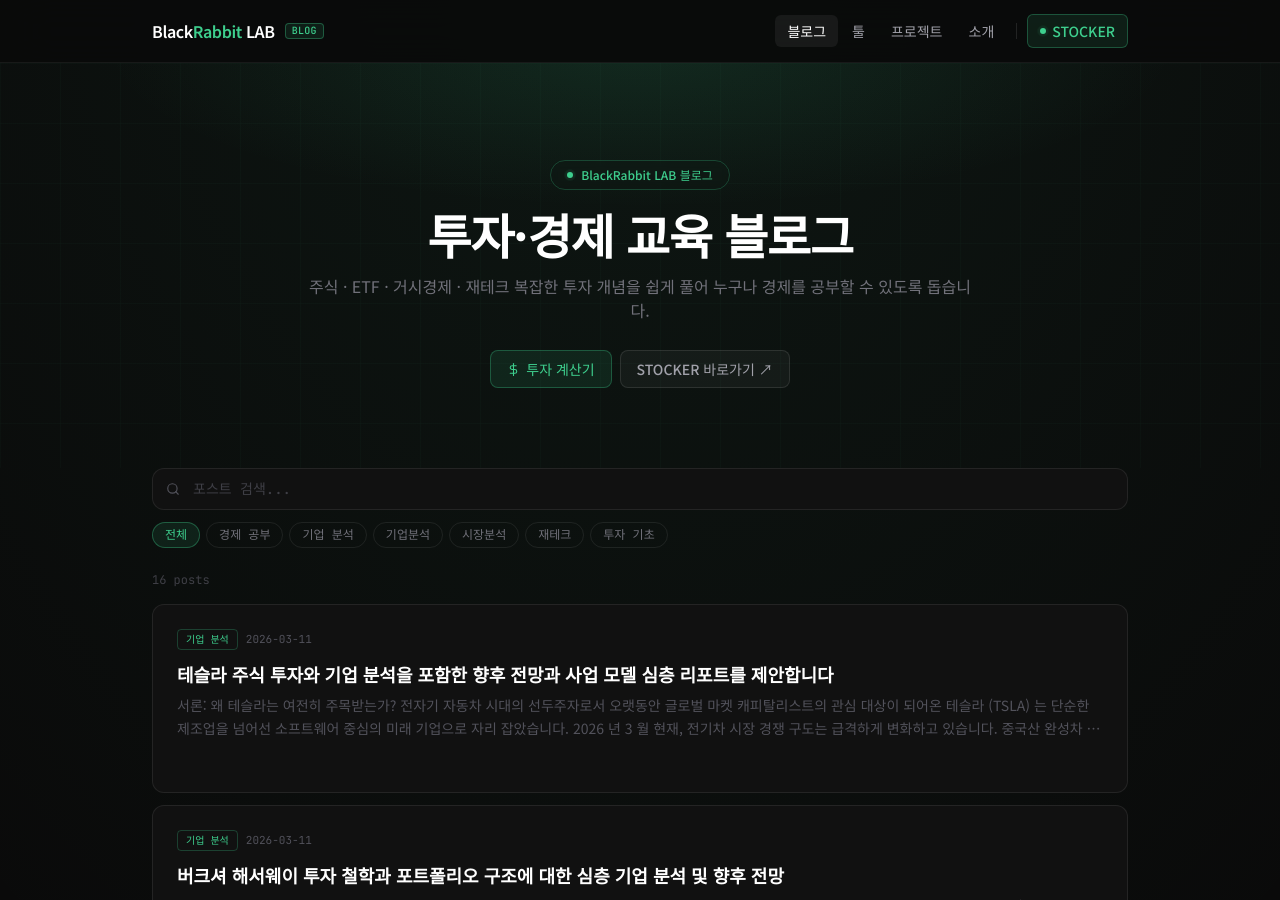
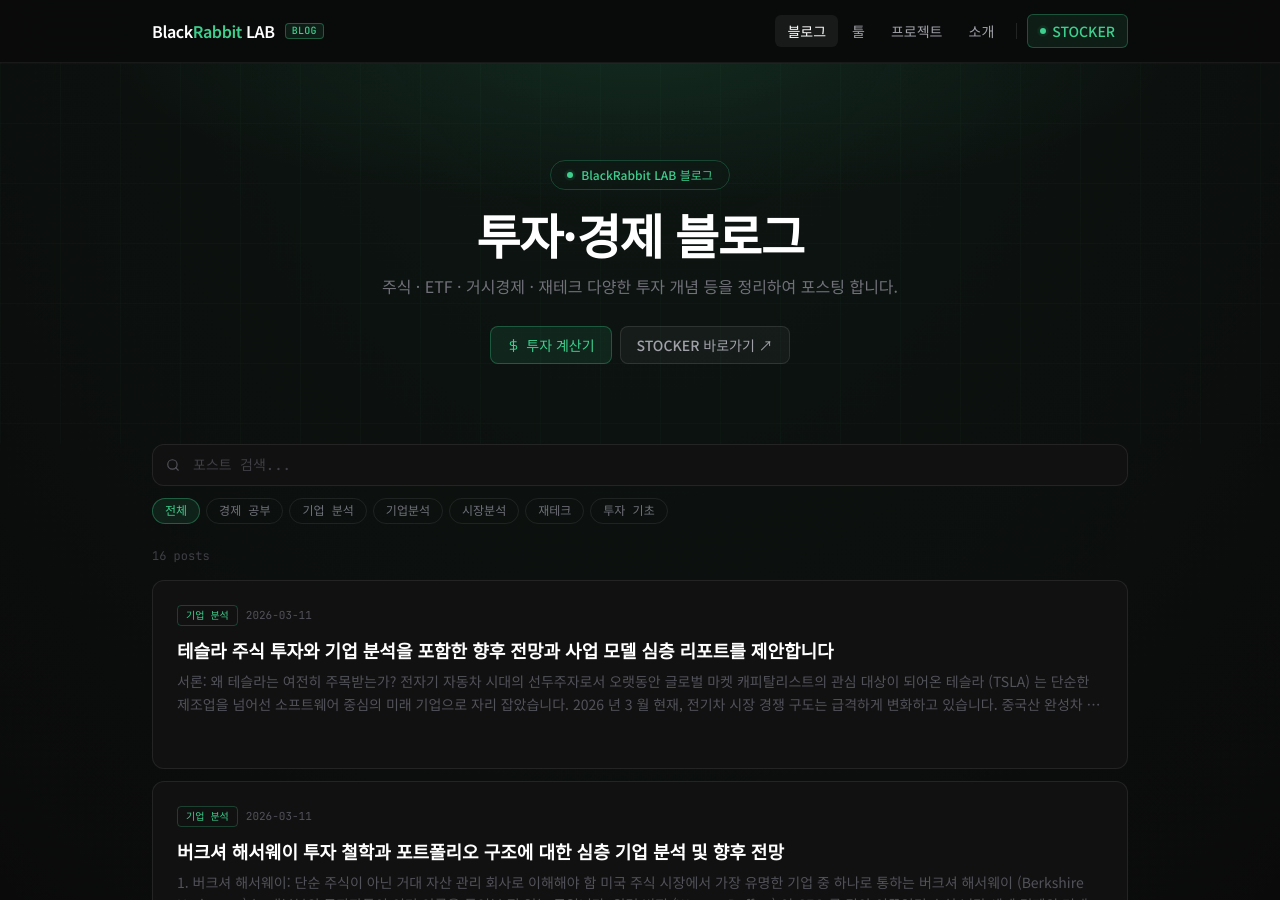
Before and after one commit to blackrabbitDeveloper/blackrabbitdeveloper.github.io, a Jekyll site: the page built from index.html, in a window 1280 px wide and 900 px high. Built offline with Jekyll 4.4.1, drawn with Linux system fonts in a browser that asks for light colours; nearby versions of some CDN libraries.

Commit message:
Update home.html

```diff
--- a/_layouts/home.html
+++ b/_layouts/home.html
@@ -21,12 +21,12 @@ layout: default
 
     <!-- Title -->
     <h2 class="text-3xl font-bold leading-tight tracking-tight text-white sm:text-4xl lg:text-5xl">
-      투자·경제 교육 블로그
+      투자·경제 블로그
     </h2>
 
     <p class="mx-auto mt-4 max-w-2xl text-sm text-zinc-500 sm:text-base">
       주식 · ETF · 거시경제 · 재테크<br class="sm:hidden" />
-      복잡한 투자 개념을 쉽게 풀어 누구나 경제를 공부할 수 있도록 돕습니다.
+      다양한 투자 개념 등을 정리하여 포스팅 합니다.
     </p>
 
     <!-- Quick links -->
```
